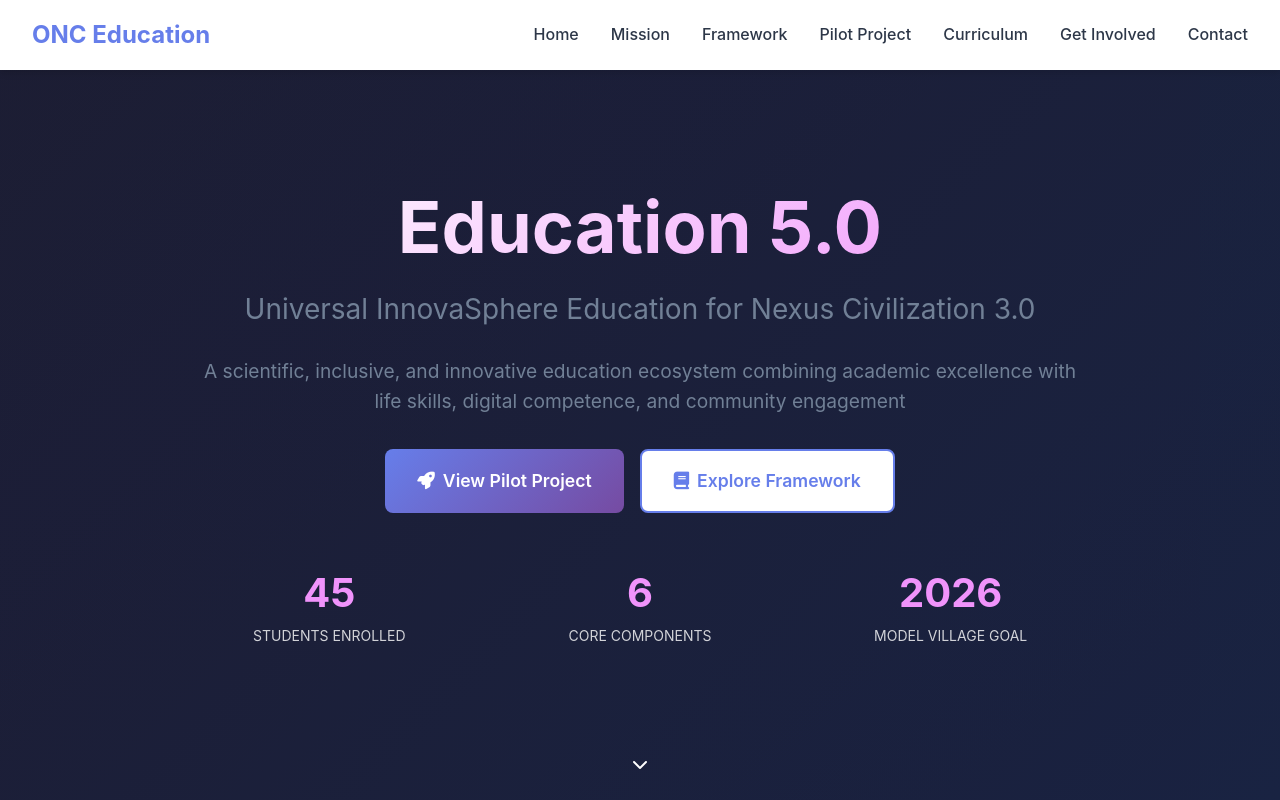
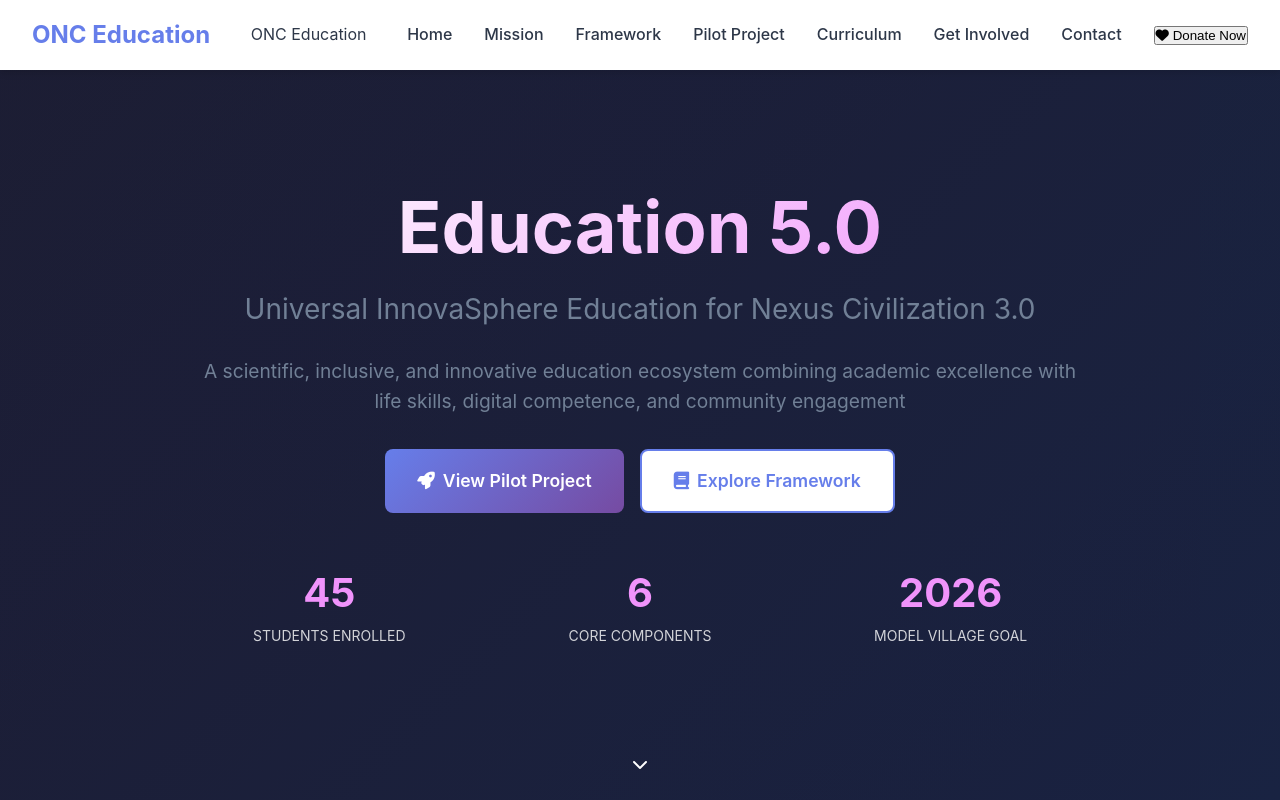
Before and after one commit to omniversalnexuscivilization-tech/onc-education-system, a plain HTML site: page index.html in a window 1280 px wide. Shown: the top 800 px of the page. Drawn offline with Linux system fonts and the light colour scheme.

Commit message:
Update index.html

```diff
--- a/index.html
+++ b/index.html
@@ -10,18 +10,24 @@
     <link rel="stylesheet" href="https://cdnjs.cloudflare.com/ajax/libs/font-awesome/6.4.0/css/all.min.css">
 </head>
 <body>
-    <!-- Navigation -->
+    <!-- Updated Navigation -->
     <nav class="navbar" id="navbar">
         <div class="nav-container">
             <div class="nav-brand">
                 <img src="assets/logo.png" alt="ONC Education" class="logo" onerror="this.style.display='none'">
                 <span class="brand-text">ONC Education</span>
             </div>
+
+            <div class="nav-center">
+                ONC Education
+            </div>
+
             <button class="nav-toggle" id="navToggle">
                 <span></span>
                 <span></span>
                 <span></span>
             </button>
+
             <ul class="nav-menu" id="navMenu">
                 <li><a href="#home">Home</a></li>
                 <li><a href="#mission">Mission</a></li>
@@ -30,11 +36,16 @@
                 <li><a href="#curriculum">Curriculum</a></li>
                 <li><a href="#get-involved">Get Involved</a></li>
                 <li><a href="#contact">Contact</a></li>
+                <li>
+                    <button class="donate-btn">
+                        <i class="fas fa-heart"></i> Donate Now
+                    </button>
+                </li>
             </ul>
         </div>
     </nav>
 
-    <!-- Hero Section -->
+    <!-- Updated Hero Section -->
     <section class="hero" id="home">
         <div class="hero-overlay"></div>
         <div class="hero-content">
@@ -70,6 +81,7 @@
             <i class="fas fa-chevron-down"></i>
         </div>
     </section>
+
 
     <!-- Philosophy & Science Section -->
     <section class="philosophy-section" id="philosophy">
```
